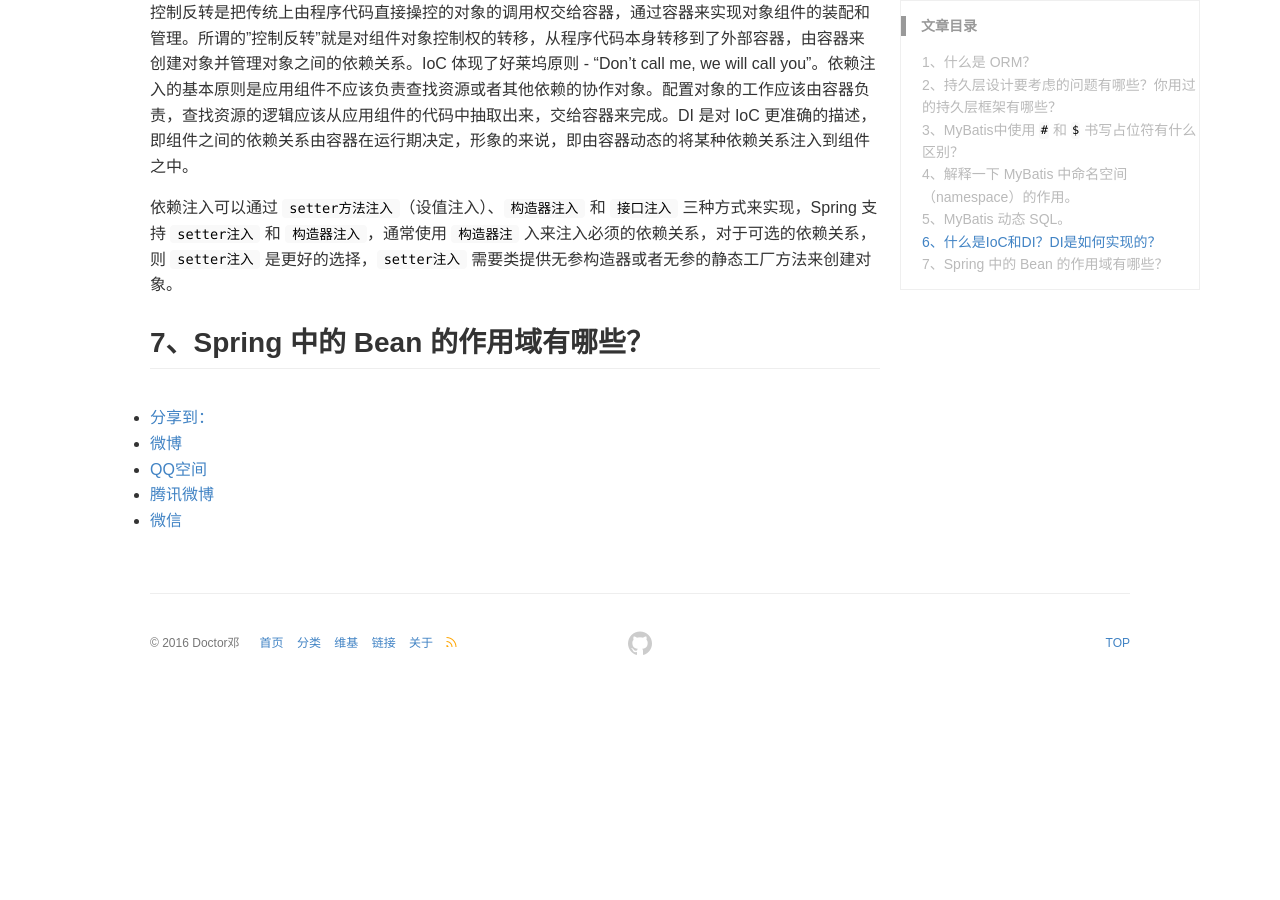
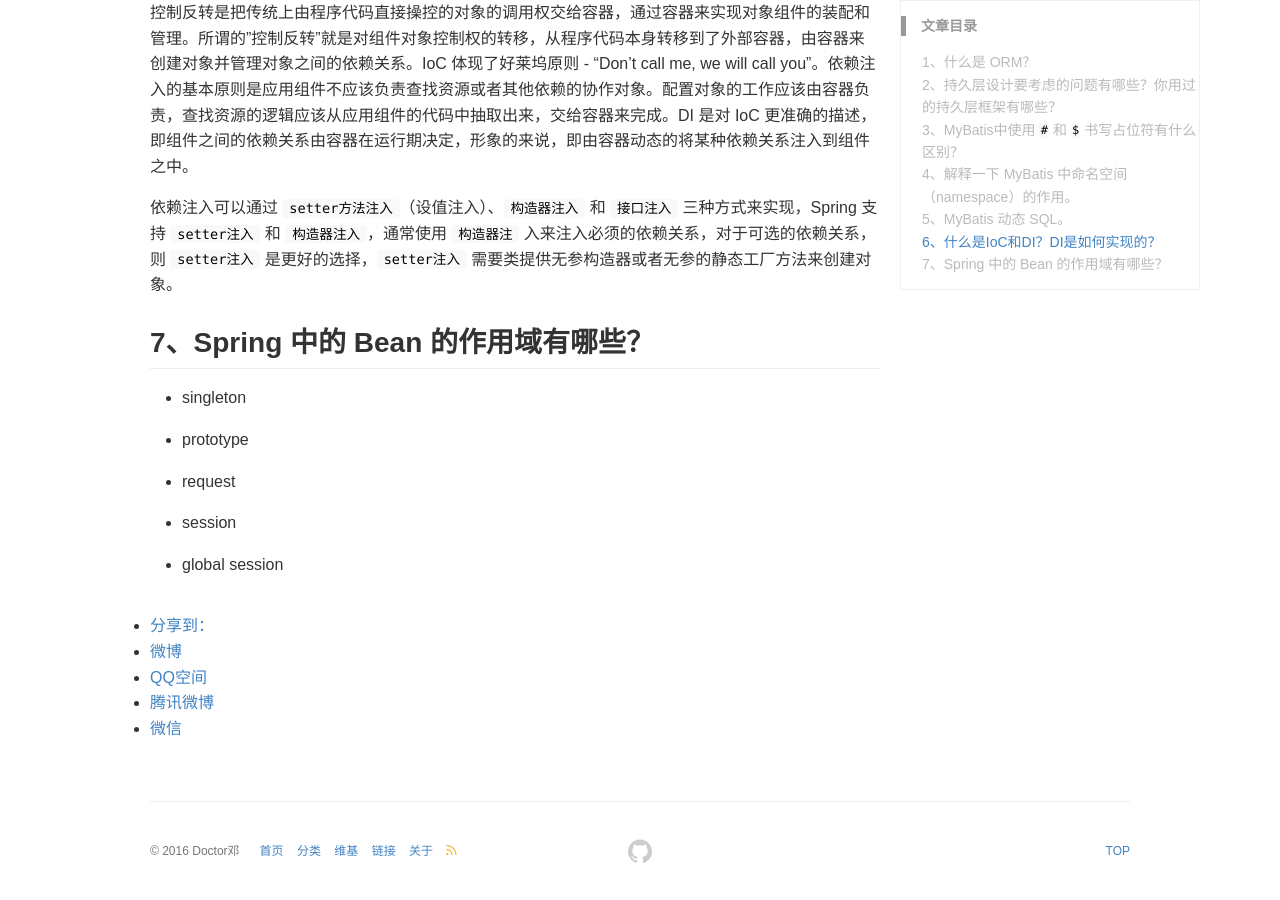
Before and after one commit to DoctorDeng/DoctorDeng.github.io, a Jekyll site: the page built from _posts/2016-09-18-java-SSM.md, in a window 1280 px wide and 900 px high, scrolled down 3355 px. Built offline with Jekyll 4.4.1, drawn with Linux system fonts in a browser that asks for light colours; comment, search, counter and statistics services are not loaded; before the commit the page ends 4047 px from its top, so only the background shows below that.

Commit message:
modify file

```diff
--- a/_posts/2016-09-18-java-SSM.md
+++ b/_posts/2016-09-18-java-SSM.md
@@ -132,3 +132,13 @@ IoC 叫控制反转，是 Inversion of Control 的缩写，DI（Dependency Injec
 依赖注入可以通过 `setter方法注入`（设值注入）、`构造器注入` 和 `接口注入` 三种方式来实现，Spring 支持 `setter注入` 和 `构造器注入`，通常使用 `构造器注` 入来注入必须的依赖关系，对于可选的依赖关系，则 `setter注入` 是更好的选择，`setter注入` 需要类提供无参构造器或者无参的静态工厂方法来创建对象。
 
 ## 7、Spring 中的 Bean 的作用域有哪些？
+
+* singleton
+
+* prototype
+
+* request
+
+* session
+
+* global session
```
